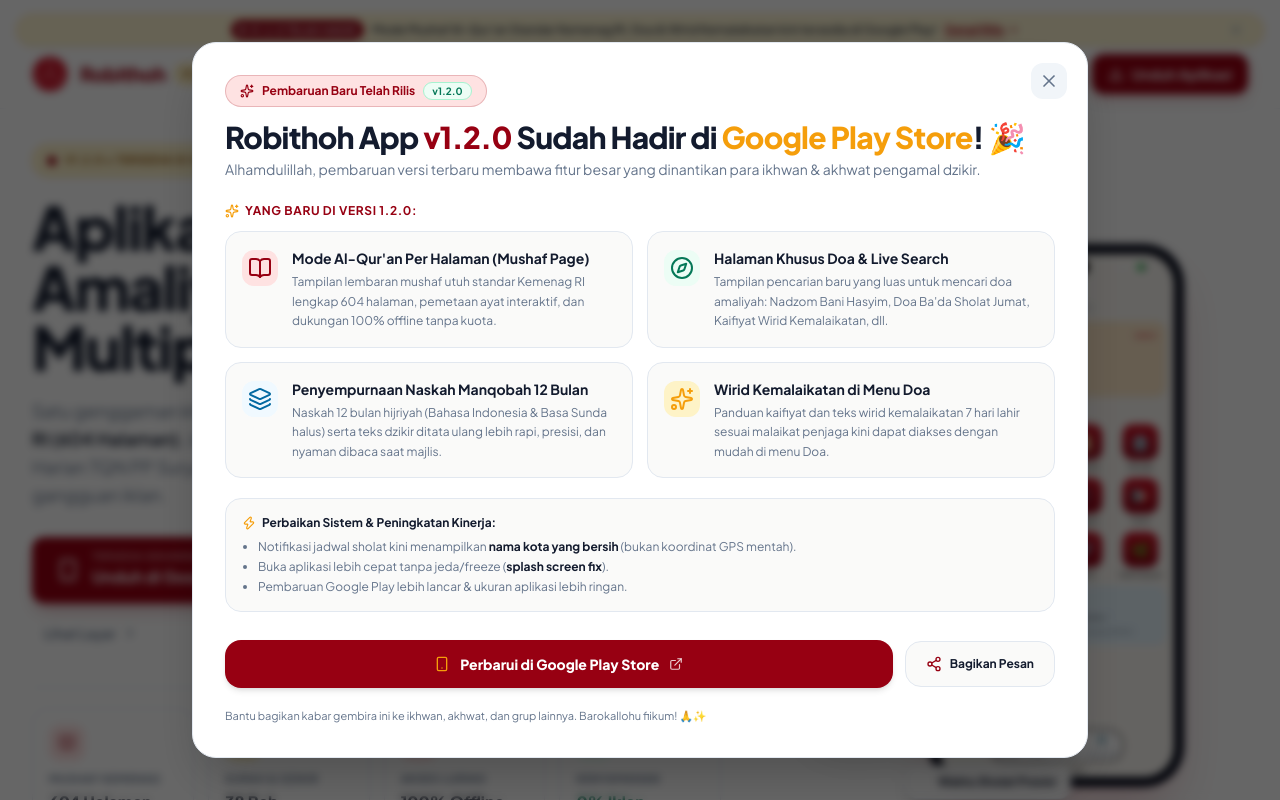
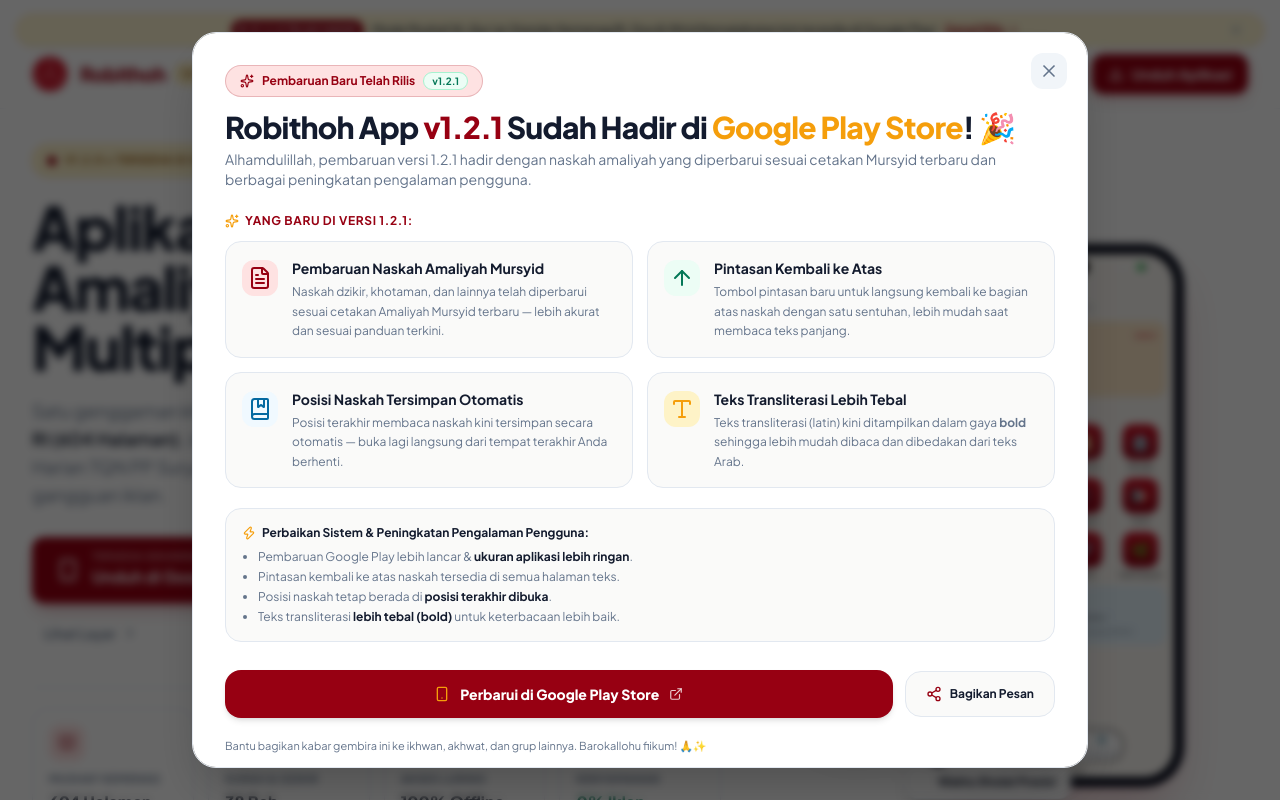
Before and after one commit to iqbalwork/Robithoh-Landing, a React (Vite) app: page / in a window 1280 px wide. Both pictures are taken after a click on the button "Detail Rilis". Shown: the top 800 px of the page. Built offline with nearby package versions, Linux system fonts and the light colour scheme.

Commit message:
chore: update release announcement to v1.2.1
- Update version badge and highlight text in ReleaseAnnouncementBar
- Update ReleaseModal: version number, feature cards, system fixes, and share text
- New features: naskah amaliyah update, scroll-to-top shortcut, auto-save position, bold transliteration

```diff
--- a/src/components/ReleaseAnnouncementBar.tsx
+++ b/src/components/ReleaseAnnouncementBar.tsx
@@ -11,17 +11,17 @@
   onDismiss
 }) => {
   return (
-    <aside aria-label="Pengumuman Rilis v1.2.0" className="relative z-50 bg-gradient-to-r from-merah-950 via-[#40060B] to-merah-950 border-b border-emas-500/30 px-4 py-2.5 text-xs text-slate-200">
+    <aside aria-label="Pengumuman Rilis v1.2.1" className="relative z-50 bg-gradient-to-r from-merah-950 via-[#40060B] to-merah-950 border-b border-emas-500/30 px-4 py-2.5 text-xs text-slate-200">
       <div className="max-w-7xl mx-auto flex items-center justify-between gap-4">
 
         <div className="flex-1 flex items-center justify-center gap-2 sm:gap-3 flex-wrap text-center">
           <span className="inline-flex items-center gap-1.5 px-2 py-0.5 rounded-full bg-emas-500/20 text-emas-300 font-extrabold text-[10px] tracking-wide uppercase border border-emas-500/40">
             <Sparkles className="w-3 h-3 text-emas-400 animate-pulse" />
-            Pembaruan v1.2.0
+            Pembaruan v1.2.1
           </span>
 
           <span className="text-slate-200 font-medium">
-            Telah Rilis: <strong className="text-white font-semibold">Mode Mushaf Kemenag RI</strong>, <strong className="text-white font-semibold">Halaman Khusus Doa &amp; Live Search</strong>, dan <strong className="text-white font-semibold">Wirid Kemalaikatan</strong>!
+            Telah Rilis: <strong className="text-white font-semibold">Pembaruan Naskah Amaliyah Mursyid Terbaru</strong>, <strong className="text-white font-semibold">Pintasan Kembali ke Atas</strong>, dan <strong className="text-white font-semibold">Optimasi Performa</strong>!
           </span>
 
           <button
--- a/src/components/ReleaseModal.tsx
+++ b/src/components/ReleaseModal.tsx
@@ -1,5 +1,5 @@
 import React, { useState } from 'react';
-import { X, Sparkles, Smartphone, Check, Share2, ExternalLink, BookOpen, Compass, Layers, CheckCircle2, ShieldCheck, Zap } from 'lucide-react';
+import { X, Sparkles, Smartphone, Check, Share2, ExternalLink, FileText, ArrowUp, Zap, BookMarked, Type } from 'lucide-react';
 import confetti from 'canvas-confetti';
 
 interface ReleaseModalProps {
@@ -23,20 +23,20 @@
     });
   };
 
-  const shareText = `📢 UPDATE TERBARU: ROBITHOH APP v1.2.0 SUDAH RILIS! 🎉
+  const shareText = `📢 UPDATE RESMI: ROBITHOH APP v1.2.1 SUDAH RILIS! 🎉
 
-Alhamdulillah, pembaruan versi 1.2.0 untuk aplikasi amaliyah dan ibadah Robithoh telah hadir di Google Play Store!
+Alhamdulillah, pembaruan versi 1.2.1 untuk aplikasi amaliyah dan ibadah Robithoh telah hadir di Google Play Store!
 
-✨ Yang Baru di v1.2.0:
-📖 Mode Baru Al-Qur'an Per Halaman (Mushaf Page): Tampilan lembaran mushaf utuh standar Kemenag RI, pemetaan ayat interaktif, dan 100% offline.
-🤲 Halaman Khusus Doa & Live Search: Tampilan luas mencari doa amaliyah (Nadzom Bani Hasyim, Doa Ba'da Jumat, Wirid Kemalaikatan, dll).
-🌿 Penyempurnaan Naskah Manqobah: Naskah 12 bulan (Bahasa Indonesia & Sunda) dan teks dzikir lebih rapi & presisi.
-🤲 Wirid Kemalaikatan: Panduan kaifiyat & teks wirid kemalaikatan 7 hari lahir langsung di menu Doa.
+✨ Yang Baru di v1.2.1:
+📖 Pembaruan naskah dzikir, khotaman, dan lainnya sesuai cetakan Amaliyah Mursyid Terbaru.
+⚡ Optimasi performa aplikasi.
+👆 Pintasan kembali ke atas naskah.
 
-🛠️ Perbaikan Sistem:
-• Notifikasi jadwal sholat kini menampilkan nama kota yang bersih.
-• Buka aplikasi lebih cepat tanpa jeda/freeze (splash screen fix).
+🛠️ Perbaikan Sistem & Peningkatan Pengalaman Pengguna:
 • Perbaikan update Google Play & ukuran aplikasi lebih ringan.
+• Pintasan kembali ke atas naskah.
+• Posisi naskah tetap berada di posisi terakhir dibuka.
+• Teks transliterasi sudah lebih tebal (bold).
 
 Yuk langsung perbarui aplikasi Robithoh di Google Play Store:
 👉 ${PLAY_STORE_URL}
@@ -70,74 +70,74 @@
             <Sparkles className="w-3.5 h-3.5 text-primary" />
             <span>Pembaruan Baru Telah Rilis</span>
             <span className="px-2 py-0.2 rounded-full bg-emerald-50 text-emerald-700 border border-emerald-200 text-[10px] font-bold">
-              v1.2.0
+              v1.2.1
             </span>
           </div>
 
           <h3 className="text-2xl sm:text-3xl font-extrabold text-on-surface tracking-tight leading-tight">
-            Robithoh App <span className="text-primary">v1.2.0</span> Sudah Hadir di{' '}
+            Robithoh App <span className="text-primary">v1.2.1</span> Sudah Hadir di{' '}
             <span className="text-gold-accent">Google Play Store</span>! 🎉
           </h3>
           <p className="text-text-muted text-sm mt-1">
-            Alhamdulillah, pembaruan versi terbaru membawa fitur besar yang dinantikan para ikhwan &amp; akhwat pengamal dzikir.
+            Alhamdulillah, pembaruan versi 1.2.1 hadir dengan naskah amaliyah yang diperbarui sesuai cetakan Mursyid terbaru dan berbagai peningkatan pengalaman pengguna.
           </p>
         </div>
 
-        {/* Features & Changelog Section (Poster Removed) */}
+        {/* Features & Changelog Section */}
         <div className="space-y-5 relative z-10">
 
           {/* New Features Highlights (2x2 Grid) */}
           <div className="space-y-3">
             <h4 className="text-xs font-bold text-primary uppercase tracking-wider flex items-center gap-1.5">
               <Sparkles className="w-3.5 h-3.5 text-gold-accent" />
-              <span>Yang Baru di Versi 1.2.0:</span>
+              <span>Yang Baru di Versi 1.2.1:</span>
             </h4>
 
             <div className="grid grid-cols-1 sm:grid-cols-2 gap-3.5">
               <div className="p-4 rounded-2xl bg-surface-warm border border-border-hairline flex items-start gap-3.5 shadow-xs">
                 <div className="w-9 h-9 rounded-xl bg-red-soft text-primary flex items-center justify-center shrink-0 mt-0.5">
-                  <BookOpen className="w-4.5 h-4.5" />
+                  <FileText className="w-4.5 h-4.5" />
                 </div>
                 <div>
-                  <h5 className="text-sm font-bold text-on-surface">Mode Al-Qur'an Per Halaman (Mushaf Page)</h5>
+                  <h5 className="text-sm font-bold text-on-surface">Pembaruan Naskah Amaliyah Mursyid</h5>
                   <p className="text-xs text-text-muted mt-1 leading-relaxed">
-                    Tampilan lembaran mushaf utuh standar Kemenag RI lengkap 604 halaman, pemetaan ayat interaktif, dan dukungan 100% offline tanpa kuota.
+                    Naskah dzikir, khotaman, dan lainnya telah diperbarui sesuai cetakan Amaliyah Mursyid terbaru — lebih akurat dan sesuai panduan terkini.
                   </p>
                 </div>
               </div>
 
               <div className="p-4 rounded-2xl bg-surface-warm border border-border-hairline flex items-start gap-3.5 shadow-xs">
                 <div className="w-9 h-9 rounded-xl bg-emerald-50 text-emerald-700 flex items-center justify-center shrink-0 mt-0.5">
-                  <Compass className="w-4.5 h-4.5" />
+                  <ArrowUp className="w-4.5 h-4.5" />
                 </div>
                 <div>
-                  <h5 className="text-sm font-bold text-on-surface">Halaman Khusus Doa &amp; Live Search</h5>
+                  <h5 className="text-sm font-bold text-on-surface">Pintasan Kembali ke Atas</h5>
                   <p className="text-xs text-text-muted mt-1 leading-relaxed">
-                    Tampilan pencarian baru yang luas untuk mencari doa amaliyah: Nadzom Bani Hasyim, Doa Ba'da Sholat Jumat, Kaifiyat Wirid Kemalaikatan, dll.
+                    Tombol pintasan baru untuk langsung kembali ke bagian atas naskah dengan satu sentuhan, lebih mudah saat membaca teks panjang.
                   </p>
                 </div>
               </div>
 
               <div className="p-4 rounded-2xl bg-surface-warm border border-border-hairline flex items-start gap-3.5 shadow-xs">
                 <div className="w-9 h-9 rounded-xl bg-sky-50 text-sky-700 flex items-center justify-center shrink-0 mt-0.5">
-                  <Layers className="w-4.5 h-4.5" />
+                  <BookMarked className="w-4.5 h-4.5" />
                 </div>
                 <div>
-                  <h5 className="text-sm font-bold text-on-surface">Penyempurnaan Naskah Manqobah 12 Bulan</h5>
+                  <h5 className="text-sm font-bold text-on-surface">Posisi Naskah Tersimpan Otomatis</h5>
                   <p className="text-xs text-text-muted mt-1 leading-relaxed">
-                    Naskah 12 bulan hijriyah (Bahasa Indonesia &amp; Basa Sunda halus) serta teks dzikir ditata ulang lebih rapi, presisi, dan nyaman dibaca saat majlis.
+                    Posisi terakhir membaca naskah kini tersimpan secara otomatis — buka lagi langsung dari tempat terakhir Anda berhenti.
                   </p>
                 </div>
               </div>
 
               <div className="p-4 rounded-2xl bg-surface-warm border border-border-hairline flex items-start gap-3.5 shadow-xs">
                 <div className="w-9 h-9 rounded-xl bg-gold-light text-amber-900 flex items-center justify-center shrink-0 mt-0.5">
-                  <Sparkles className="w-4.5 h-4.5 text-gold-accent" />
+                  <Type className="w-4.5 h-4.5 text-gold-accent" />
                 </div>
                 <div>
-                  <h5 className="text-sm font-bold text-on-surface">Wirid Kemalaikatan di Menu Doa</h5>
+                  <h5 className="text-sm font-bold text-on-surface">Teks Transliterasi Lebih Tebal</h5>
                   <p className="text-xs text-text-muted mt-1 leading-relaxed">
-                    Panduan kaifiyat dan teks wirid kemalaikatan 7 hari lahir sesuai malaikat penjaga kini dapat diakses dengan mudah di menu Doa.
+                    Teks transliterasi (latin) kini ditampilkan dalam gaya <strong>bold</strong> sehingga lebih mudah dibaca dan dibedakan dari teks Arab.
                   </p>
                 </div>
               </div>
@@ -148,12 +148,13 @@
           <div className="p-4 rounded-2xl bg-surface-warm border border-border-hairline space-y-2 shadow-xs">
             <h5 className="text-xs font-bold text-on-surface flex items-center gap-1.5">
               <Zap className="w-3.5 h-3.5 text-gold-accent" />
-              <span>Perbaikan Sistem &amp; Peningkatan Kinerja:</span>
+              <span>Perbaikan Sistem &amp; Peningkatan Pengalaman Pengguna:</span>
             </h5>
             <ul className="text-xs text-text-muted space-y-1 pl-4 list-disc">
-              <li>Notifikasi jadwal sholat kini menampilkan <strong className="text-on-surface">nama kota yang bersih</strong> (bukan koordinat GPS mentah).</li>
-              <li>Buka aplikasi lebih cepat tanpa jeda/freeze (<strong className="text-on-surface">splash screen fix</strong>).</li>
-              <li>Pembaruan Google Play lebih lancar &amp; ukuran aplikasi lebih ringan.</li>
+              <li>Pembaruan Google Play lebih lancar &amp; <strong className="text-on-surface">ukuran aplikasi lebih ringan</strong>.</li>
+              <li>Pintasan kembali ke atas naskah tersedia di semua halaman teks.</li>
+              <li>Posisi naskah tetap berada di <strong className="text-on-surface">posisi terakhir dibuka</strong>.</li>
+              <li>Teks transliterasi <strong className="text-on-surface">lebih tebal (bold)</strong> untuk keterbacaan lebih baik.</li>
             </ul>
           </div>
 
```
